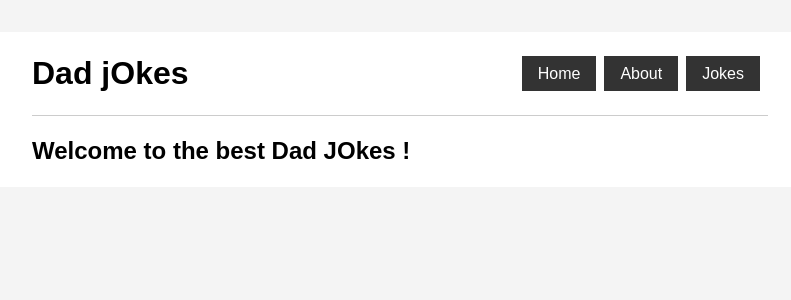
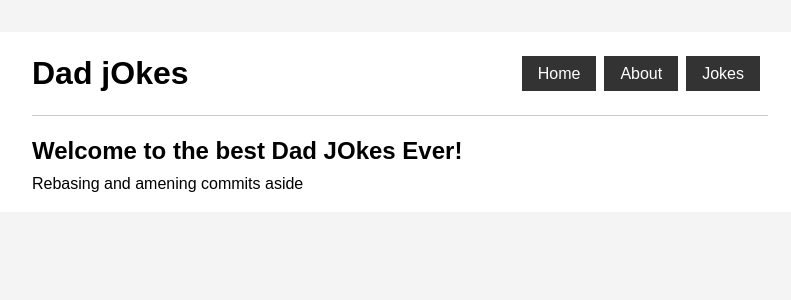
Before and after one commit to TudorPetrariu/Nuxt-Dad-Jokes, a Nuxt app: page / in a window 1280 px wide. Shown: the top 300 px of the page, without its empty margins (240-1031 px from the left). Built offline with nearby package versions, Linux system fonts and the light colour scheme.

Commit message:
add subitle

```diff
--- a/pages/index.vue
+++ b/pages/index.vue
@@ -1,8 +1,9 @@
 <template>
  <div>
    <h2>
-     Welcome to the best Dad JOkes !
+     {{title}}
    </h2>
+   <span>{{subittle}}</span>
  </div>
 </template>
 
@@ -10,7 +11,12 @@
 
 
 export default {
-
+data(){
+  return {
+    title:"Welcome to the best Dad JOkes  Ever!",
+    subittle:'Rebasing and amening commits aside'
+  }
+}
 }
 </script>
 
```
